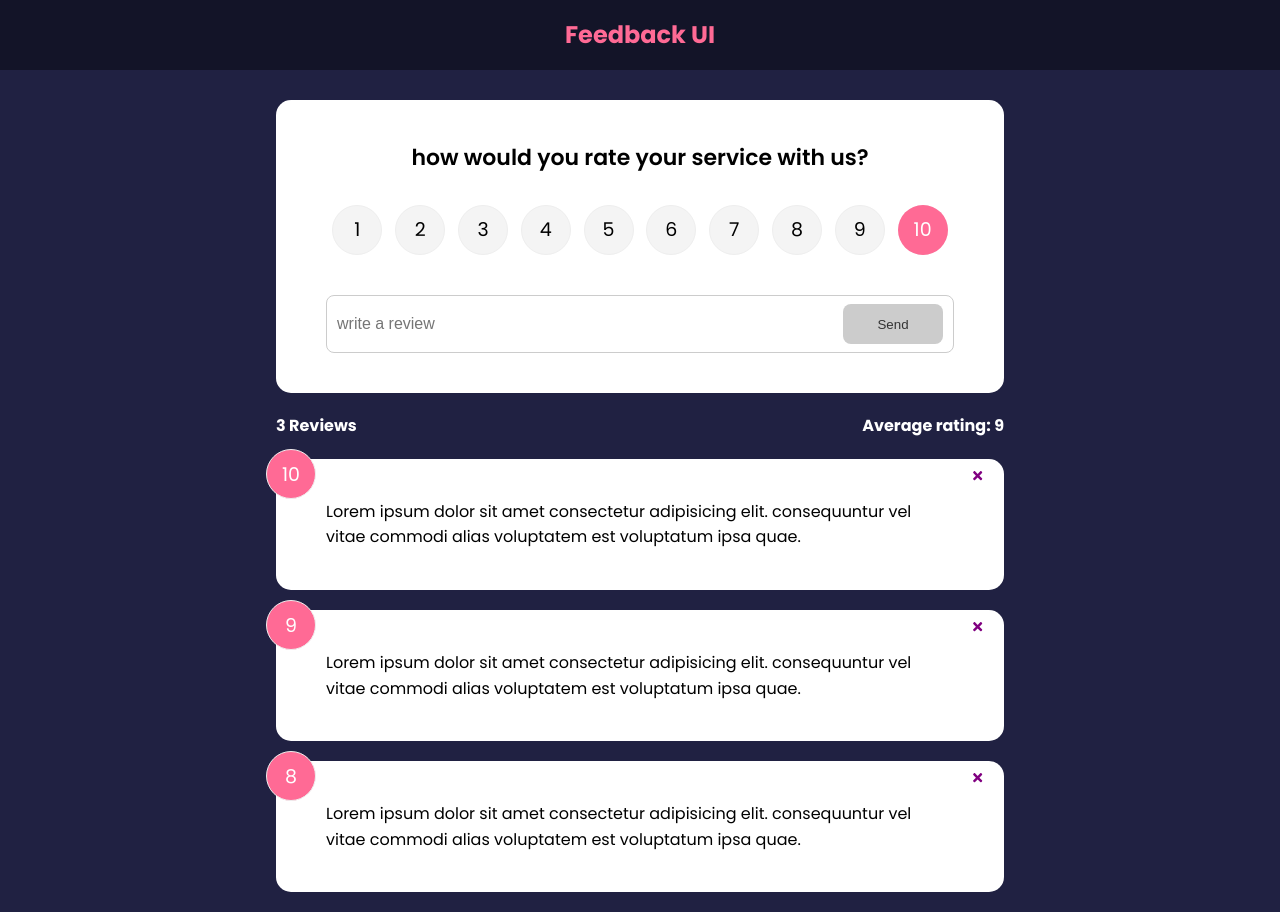
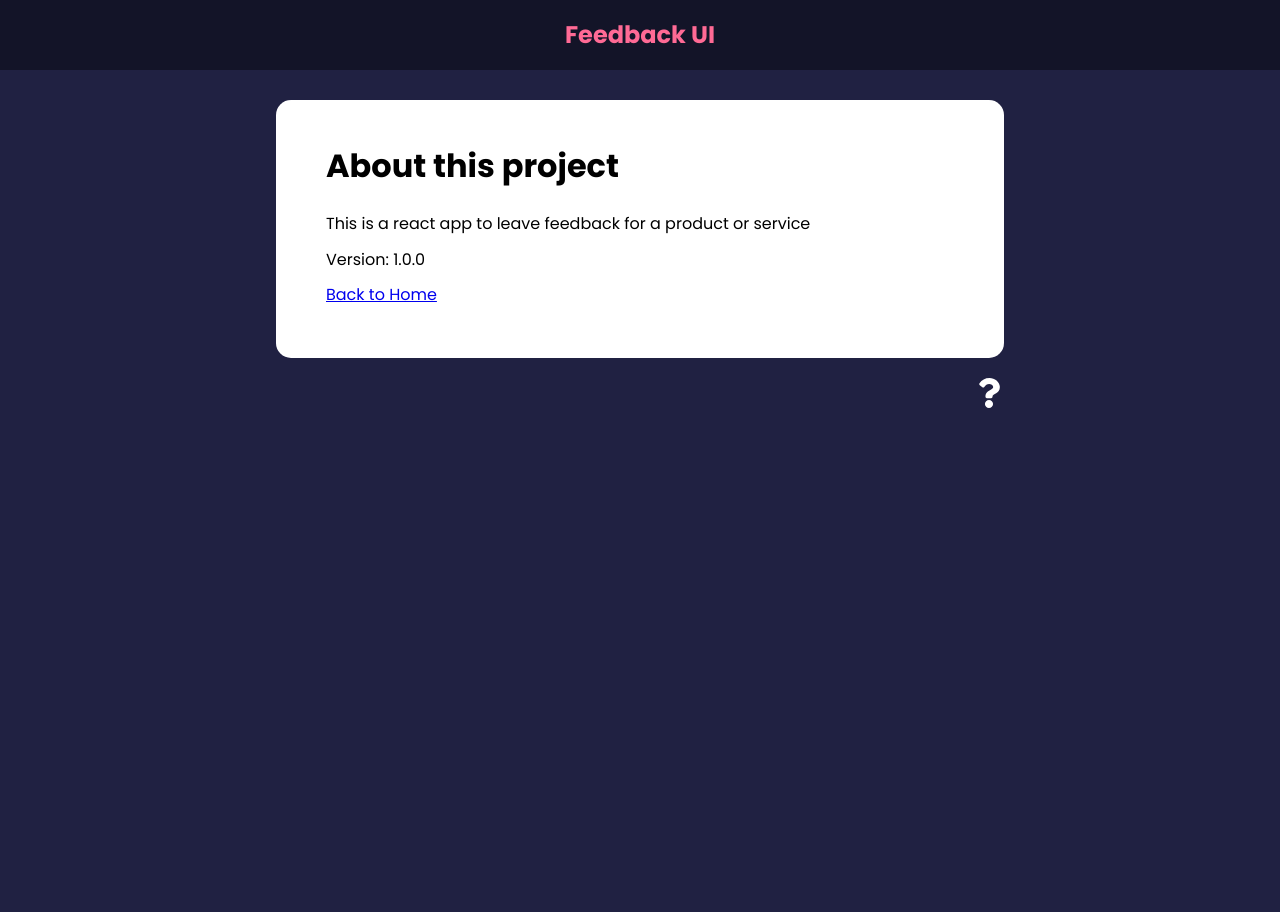
Before and after one commit to tosalmanshaikh/Feedback-App-Front-to-back-2022-Brad-Traversy-Udemy, a React (Create React App) app: page /about in a window 1280 px wide. After the commit the page ends 800 px from the top, so only its background shows below. Built offline with nearby package versions, Linux system fonts and the light colour scheme.

Commit message:
Feedback app done

```diff
--- a/src/App.js
+++ b/src/App.js
@@ -1,10 +1,13 @@
+import { BrowserRouter as Router, Route, Routes } from "react-router-dom";
+import { v4 as uuidv4 } from "uuid";
 import { useState } from "react";
-import { v4 as uuidv4 } from "uuid";
 import Header from "./components/Header";
 import FeedbackList from "./components/FeedbackList";
 import FeedbackData from "./components/data/FeedbackData";
 import FeedbackStats from "./components/FeedbackStats";
 import FeedbackForm from "./components/FeedbackForm";
+import AboutPage from "./components/pages/AboutPage";
+import AboutIconLink from "./components/AboutIconLink";
 
 function App() {
    const [feedback, setFeedback] = useState(FeedbackData);
@@ -21,15 +24,32 @@
    };
 
    return (
-      <>
+      <Router>
          <Header />
 
          <div className="container">
-            <FeedbackForm handleAdd={addFeedback} />
-            <FeedbackStats feedback={feedback} />
-            <FeedbackList feedback={feedback} handleDelete={deleteFeedback} />
+            <Routes>
+               <Route
+                  exact
+                  path="/"
+                  element={
+                     <>
+                        <FeedbackForm handleAdd={addFeedback} />
+                        <FeedbackStats feedback={feedback} />
+                        <FeedbackList
+                           feedback={feedback}
+                           handleDelete={deleteFeedback}
+                        />
+                     </>
+                  }
+               ></Route>
+
+               <Route path="/about" element={<AboutPage />} />
+            </Routes>
+
+            <AboutIconLink />
          </div>
-      </>
+      </Router>
    );
 }
 
--- /dev/null
+++ b/src/components/AboutIconLink.jsx
@@ -0,0 +1,15 @@
+import React from 'react'
+import {FaQuestion} from 'react-icons/fa'
+import {Link} from 'react-router-dom'
+
+function AboutIconLink() {
+  return (
+    <div className='about-link'>
+        <Link to='/about'>
+         <FaQuestion size={30} />
+      </Link>
+    </div>
+  )
+}
+
+export default AboutIconLink
--- /dev/null
+++ b/src/components/pages/AboutPage.jsx
@@ -0,0 +1,21 @@
+import React from 'react'
+import Card from '../shared/Card'
+import { Link } from 'react-router-dom'
+function AboutPage() {
+  return (
+    <Card>
+        <div className="about">
+        <h1>About this project</h1>
+        <p>This is a react app to leave feedback for a product or service</p>
+        <p>Version: 1.0.0</p>
+
+        <p>
+            <Link to='/'>Back to Home</Link>
+        </p>
+
+        </div>
+    </Card>
+  )
+}
+
+export default AboutPage
```
